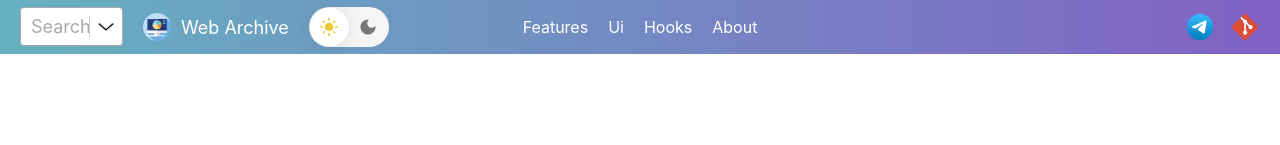
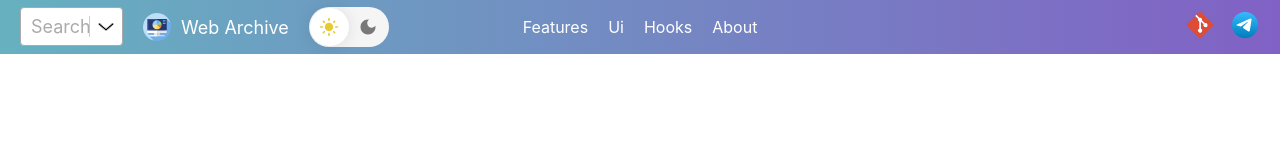
Before and after one commit to Rudenko93/web_archive-main, a React (Create React App) app: page / in a window 1280 px wide. Shown: the top 145 px of the page. Built offline with nearby package versions, Linux system fonts and the light colour scheme.

Commit message:
new link

```diff
--- a/src/components/Layouts/MainLayout/MenuMain/Menu.tsx
+++ b/src/components/Layouts/MainLayout/MenuMain/Menu.tsx
@@ -41,8 +41,13 @@ export const Menu = () => {
       </div>
 
       <div className="menu-right">
+        <a
+          href="https://github.com/Rudenko93/web_archive-main"
+          target="_blank"
+          rel="noreferrer">
+          <Icon type="Git" width={30} height={30} />
+        </a>
         <Icon type="Telegram" width={30} height={30} />
-        <Icon type="Git" width={30} height={30} />
       </div>
     </div>
   )
```
